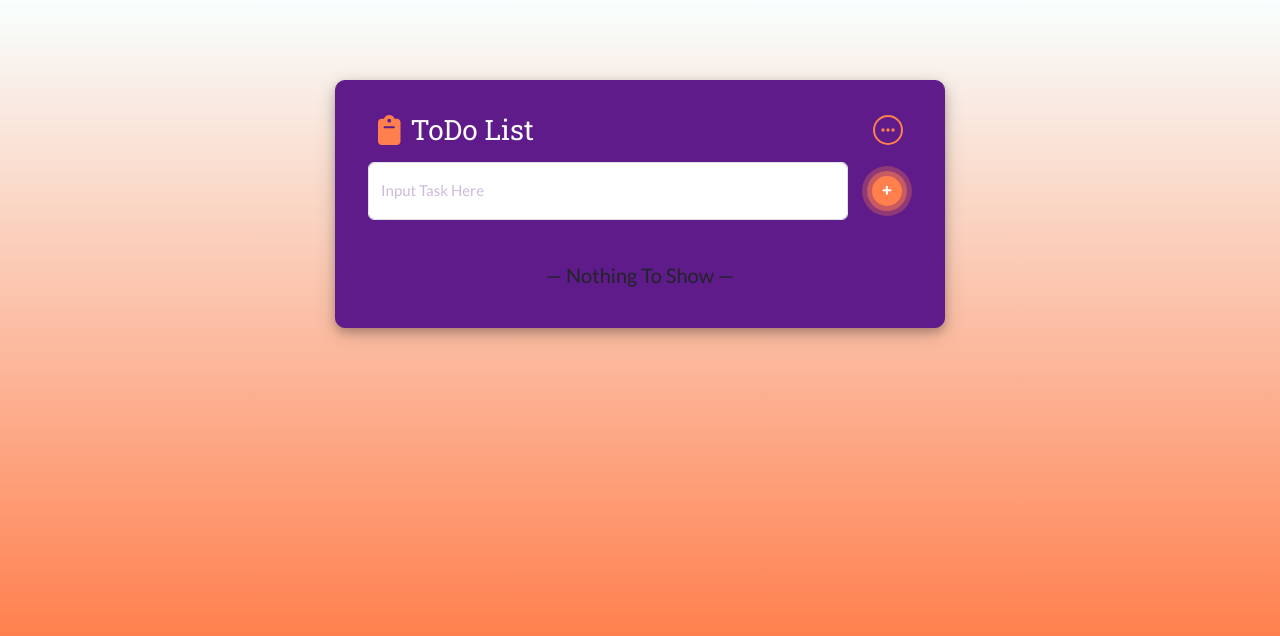
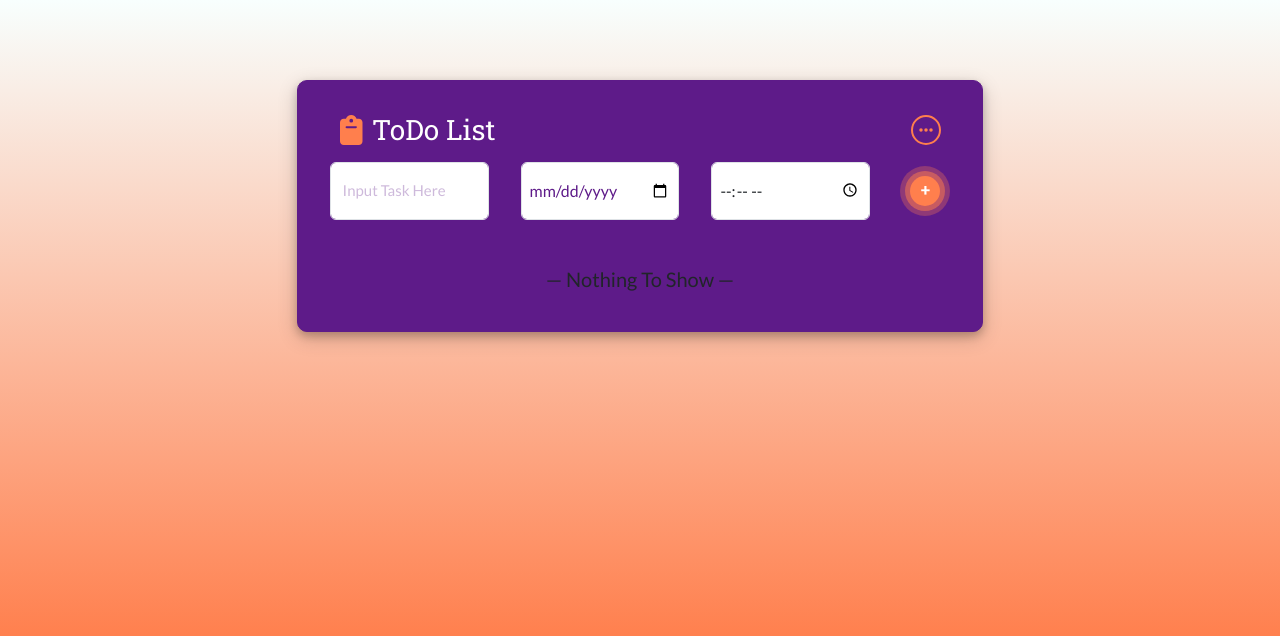
Before and after one commit to ElijahRDNT/todo-react, a React (Vite) app: page / in a window 1280 px wide. Shown: the top 636 px of the page. Built offline with nearby package versions, Linux system fonts and the light colour scheme.

Commit message:
feat: add date/time picker and modals, fix: task details and UI

```diff
--- a/package.json
+++ b/package.json
@@ -18,6 +18,8 @@
     "bootstrap": "^5.3.3",
     "react": "^18.3.1",
     "react-bootstrap": "^2.10.4",
+    "react-datepicker": "^7.3.0",
+    "react-datetime": "^3.2.0",
     "react-dom": "^18.3.1",
     "uuid": "^10.0.0"
   },
--- a/src/App.css
+++ b/src/App.css
@@ -133,6 +133,25 @@ p{
 
 .form-control{
   width: 30rem;
+  width: 100%;
+  padding: 5px 8px !important;
+  height: calc(3.5rem + calc(var(--bs-border-width)* 2));
+  min-height: calc(3.5rem + calc(var(--bs-border-width)* 2));
+  line-height: 1.25;
+  display: block;
+}
+
+.form-container {
+  display: flex !important;
+  gap: 1rem; /* Adjust the gap as needed */
+}
+
+.form-floating {
+  flex: 1 !important;
+}
+
+.input-time {
+  width: 10rem !important;
 }
 
 .input-placeholder{
@@ -174,6 +193,34 @@ p{
 
 .dropdown-item{
   color: #5E1B89;
+}
+
+.fs-5{
+  color: #5E1B89;
+  font-family: "Lato", sans-serif;
+  font-weight: 600;
+}
+
+.modal-body{
+  color: #5E1B89;
+  font-family: "Lato", sans-serif;
+  font-weight: 500;
+}
+
+.details-head{
+  color: #F8FFFE;
+  font-family: "Lato", sans-serif;
+  font-size: 25px;
+  font-weight: 500;
+}
+
+.modal-head{
+  background: linear-gradient(to right, #5E1B89, #FF7F4D 80%);;
+}
+
+.modal-footer .btn.btn-primary.del-modal1{
+  background-color: #5E1B89 !important;
+  border: solid 1px #FF7F4D;
 }
 
 @media (max-width: 768px) {
--- a/src/components/EditTodoForm.jsx
+++ b/src/components/EditTodoForm.jsx
@@ -3,11 +3,13 @@ import './TodoForm.css'
 
 export const EditTodoForm = ({editTodo, task}) => {
   const [value, setValue] = useState(task.task)
+  const [selectedDate, setSelectedDate] = useState(task.deadlineDate || "");
+  const [selectedTime, setSelectedTime] = useState(task.deadlineTime || "");
 
   const handleSubmit = e => {
     e.preventDefault();
 
-    editTodo(value, task.id);
+    editTodo(value, task.id, selectedDate, selectedTime);
 
     setValue("");
   }
@@ -18,6 +20,13 @@ export const EditTodoForm = ({editTodo, task}) => {
             <input type="text" className="form-control" id="floatingInput" value={value} onChange={(e) => setValue(e.target.value)}/>
             <label className="input-placeholder" htmlFor="floatingInput">Update Task</label>
         </div>
+
+        <div className="form-floating mb-3 me-3">
+            <input type="date" className="form-control" id="floatingInput" value={selectedDate} onChange={(e) => setSelectedDate(e.target.value)} required/>
+        </div>
+        <div className="form-floating mb-3 me-3">
+            <input type="time" className="form-control" id="floatingInput" value={selectedTime} onChange={(e) => setSelectedTime(e.target.value)} required/>
+        </div>
         <div className="col-auto">
             <button type="submit" className="btn btn-primary mb-3 todo-btn edit">Edit</button>
         </div>
--- a/src/components/Todo.jsx
+++ b/src/components/Todo.jsx
@@ -1,20 +1,47 @@
-import React from 'react'
+import React, { useState } from 'react'
 import { FontAwesomeIcon } from '@fortawesome/react-fontawesome'
 import { faPenToSquare } from '@fortawesome/free-solid-svg-icons'
 import { faTrash } from '@fortawesome/free-solid-svg-icons'
 import Button from 'react-bootstrap/Button';
 import OverlayTrigger from 'react-bootstrap/OverlayTrigger';
 import Tooltip from 'react-bootstrap/Tooltip';
+import Modal from 'react-bootstrap/Modal';
 
 
-export const Todo = ({task, toggleComplete, deleteTodo, editTodo}) => {
+export const Todo = ({task, toggleComplete, deleteTodo, editTodo, deadlineDate, deadlineTime}) => {
   console.log(task)
+  const [modalShow, setModalShow] = useState(false);
 
-  const renderTooltip = (props) => (
-    <Tooltip id="button-tooltip" {...props} style={{...props.style, opacity: '85%'}}>
-      {task.createdAt}
-    </Tooltip>
-  );
+  // const renderTooltip = (props) => (
+  //   <Tooltip id="button-tooltip" {...props} style={{...props.style, opacity: '85%'}}>
+  //     {task.createdAt}
+  //   </Tooltip>
+  // );
+
+  function MyVerticallyCenteredModal(props) {
+    return (
+      <Modal
+        {...props}
+        size="lg"
+        aria-labelledby="contained-modal-title-vcenter"
+        centered
+      >
+        <Modal.Header closeButton className='modal-head'>
+          <Modal.Title id="contained-modal-title-vcenter" className='details-head'>
+            Task Details
+          </Modal.Title>
+        </Modal.Header>
+        <Modal.Body>
+          <h4>{task.task}</h4>
+          <p>
+            Created: {task.createdAt} <br />
+            Due Date: {task.deadlineDate} <br />
+            Due Time: {task.deadlineTime}
+          </p>
+        </Modal.Body>
+      </Modal>
+    );
+  }
 
 
 
@@ -29,19 +56,25 @@ export const Todo = ({task, toggleComplete, deleteTodo, editTodo}) => {
     marginRight: '10px',
     background: "rgba(94, 27, 137, 0.5)",
     fontFamily: "'Roboto Slab'",
-    fontSize: "12px"
+    fontSize: "12px",
+    border: "solid 1px #F8FFFE"
   };
 
   return (
     <div className='Todo d-flex justify-content-between align-items-center tasks'>
       <div className='Todo d-flex align-items-center' style={{padding: '0rem', marginBottom: "0px"}}>
-      <OverlayTrigger
+      {/* <OverlayTrigger
       placement="right"
       delay={{ show: 250, hide: 300 }}
       overlay={renderTooltip}
-      >
-        <Button variant="success" style={circleButtonStyle}>i</Button>
-      </OverlayTrigger>
+      > */}
+        <Button variant="primary" style={circleButtonStyle} onClick={() => setModalShow(true)}>i</Button>
+
+        <MyVerticallyCenteredModal
+        show={modalShow}
+        onHide={() => setModalShow(false)}
+        />
+      {/* </OverlayTrigger> */}
       <p className={`${task.completed ? "completed" : ""}`} >{task.task}</p>
       </div>
 
@@ -62,8 +95,8 @@ export const Todo = ({task, toggleComplete, deleteTodo, editTodo}) => {
                   Are you sure you want to delete this task?
                 </div>
                 <div className="modal-footer">
-                  <button type="button" className="btn btn-secondary" data-bs-dismiss="modal">Cancel</button>
-                  <button type="button" className="btn btn-primary" data-bs-dismiss="modal" onClick={() => deleteTodo(task.id)}>Yes</button>
+                  <button type="button" className="btn btn-secondary" data-bs-dismiss="modal" style={{backgroundColor: "#5E1B89", border: "solid 1px #FF7F4D"}}>Cancel</button>
+                  <button type="button" className="btn btn-primary" data-bs-dismiss="modal" onClick={() => deleteTodo(task.id)} style={{backgroundColor: "#FF7F4D", border: "solid 1px #5E1B89"}}>Yes</button>
                 </div>
               </div>
             </div>
--- a/src/components/TodoForm.jsx
+++ b/src/components/TodoForm.jsx
@@ -1,22 +1,39 @@
 import React, { useState } from 'react'
 import './TodoForm.css'
+import DatePicker from 'react-datepicker';
+import 'react-datepicker/dist/react-datepicker.css';
+import DateTime from 'react-datetime';
+import 'react-datetime/css/react-datetime.css';
 
 export const TodoForm = ({addTodo}) => {
   const [value, setValue] = useState("")
+  const [selectedDate, setSelectedDate] = useState("");
+  const [selectedTime, setSelectedTime] = useState("");
 
   const handleSubmit = e => {
     e.preventDefault();
-    if (value.trim()) {
-      addTodo(value);
+    if (value.trim() && selectedDate && selectedTime) {
+      addTodo(value, selectedDate, selectedTime);
       setValue('');
+      setSelectedDate('');
+      setSelectedTime('');
+      console.log(`Selected date: ${selectedDate}`);
+      console.log(`Selected time: ${selectedTime}`);
     }
   }
 
   return (
-    <form className='TodoForm d-flex align-items-center justify-content-space-around' onSubmit={handleSubmit}>
+    <form className='TodoForm d-flex align-items-center justify-content-space-around form-container' onSubmit={handleSubmit}>
         <div className="form-floating mb-3 me-3" >
             <input type="text" className="form-control" id="floatingInput" placeholder="Add Task Here" value={value} onChange={(e) => setValue(e.target.value)}/>
             <label className='input-placeholder' htmlFor="floatingInput">Input Task Here</label>
+        </div>
+
+        <div className="form-floating mb-3 me-3">
+            <input type="date" className="form-control" id="floatingInput" value={selectedDate} onChange={(e) => setSelectedDate(e.target.value)} style={{color: "#5E1B89"}} required/>
+        </div>
+        <div className="form-floating mb-3 me-3">
+            <input type="time" className="form-control" id="floatingInput" value={selectedTime} onChange={(e) => setSelectedTime(e.target.value)} required/>
         </div>
         <div className="col-auto">
             <button type="submit" className="btn btn-primary mb-3 todo-btn add">+</button>
--- a/src/components/TodoWrapper.jsx
+++ b/src/components/TodoWrapper.jsx
@@ -17,7 +17,7 @@ export const TodoWrapper = () => {
   const [allCompleted, setAllCompleted] = useState(false);
   const [deleteAction, setDeleteAction] = useState(null); // To track the delete action
 
-  const addTodo = todo => {
+  const addTodo = (todo, deadlineDate, deadlineTime) => {
     const options = {
       year: 'numeric',
       month: 'long',
@@ -26,7 +26,7 @@ export const TodoWrapper = () => {
       minute: 'numeric',
       hour12: true
     };
-    setTodos(todos =>[...todos, {id: uuidv4(), task: todo, completed: false, isEditing: false, createdAt: new Date().toLocaleString('en-US', options)}]);
+    setTodos(todos =>[...todos, {id: uuidv4(), task: todo, completed: false, isEditing: false, createdAt: new Date().toLocaleString('en-US', options), deadlineDate, deadlineTime}]);
     console.log(todos);
   }
 
@@ -67,11 +67,11 @@ export const TodoWrapper = () => {
     );
   }
 
-  const editTask = (task, id) => {
+  const editTask = (task, id, deadlineDate, deadlineTime) => {
     if (task.length !== 0){
     setTodos(
       todos.map((todo) =>
-        todo.id === id ? { ...todo, task, isEditing: !todo.isEditing } : todo
+        todo.id === id ? { ...todo, task, deadlineDate, deadlineTime, isEditing: !todo.isEditing } : todo
       )
     );
   }};
@@ -147,8 +147,8 @@ export const TodoWrapper = () => {
                   Are you sure you want to delete {deleteAction === 'all' ? 'all tasks' : 'the completed tasks'}?
                 </div>
                 <div className="modal-footer">
-                  <button type="button" className="btn btn-secondary" data-bs-dismiss="modal">Cancel</button>
-                  <button type="button" className="btn btn-primary" data-bs-dismiss="modal" onClick={handleDeleteConfirmed}>Yes</button>
+                  <button type="button" className="btn btn-secondary del-modal1" data-bs-dismiss="modal" style={{backgroundColor: "#5E1B89", border: "solid 1px #FF7F4D"}}>Cancel</button>
+                  <button type="button" className="btn btn-primary del-modal2" data-bs-dismiss="modal" style={{backgroundColor: "#FF7F4D", border: "solid 1px #5E1B89"}} onClick={handleDeleteConfirmed}>Yes</button>
                 </div>
               </div>
             </div>
```
Also changed, not shown: 1 other file (tests, documents, lock files or other folders).
